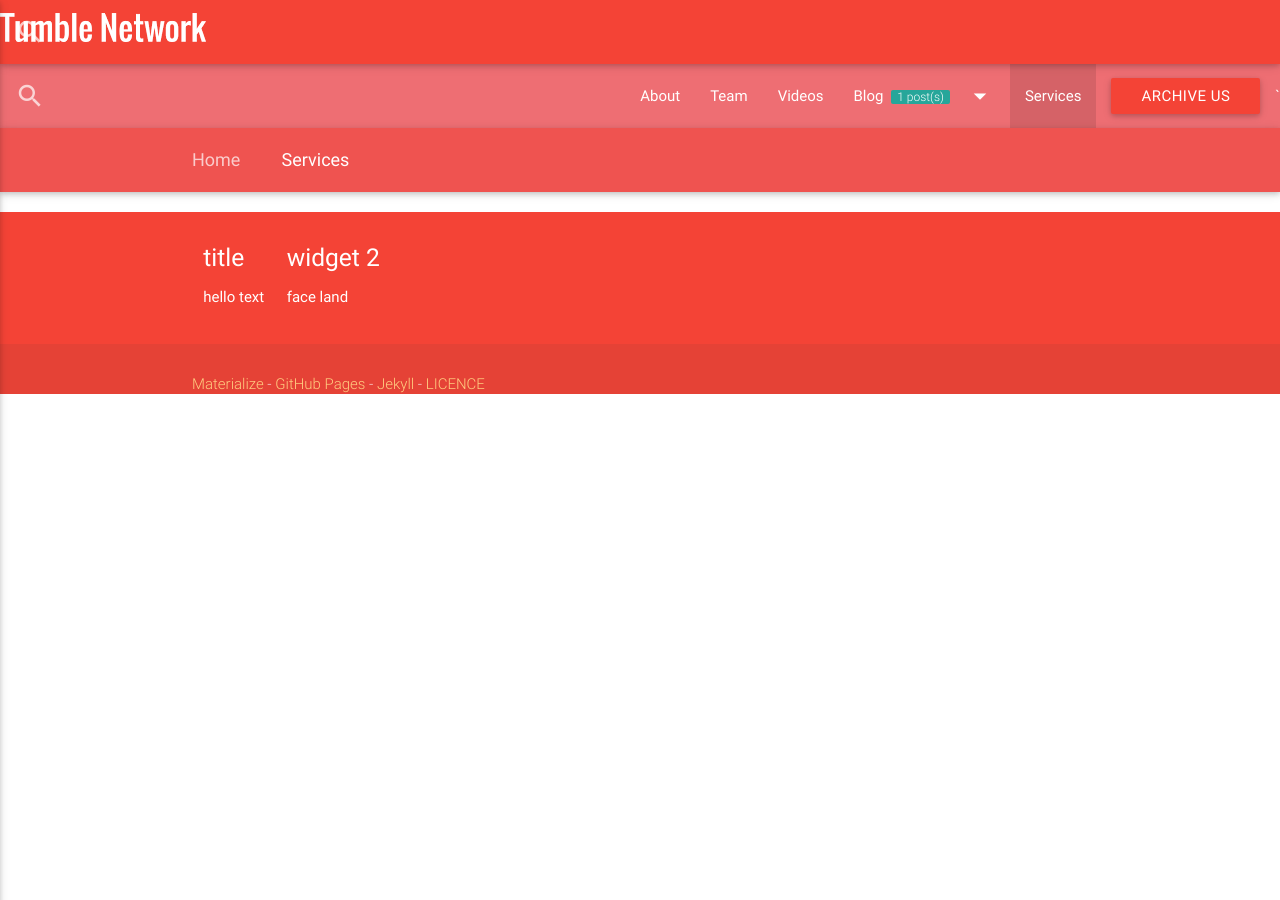
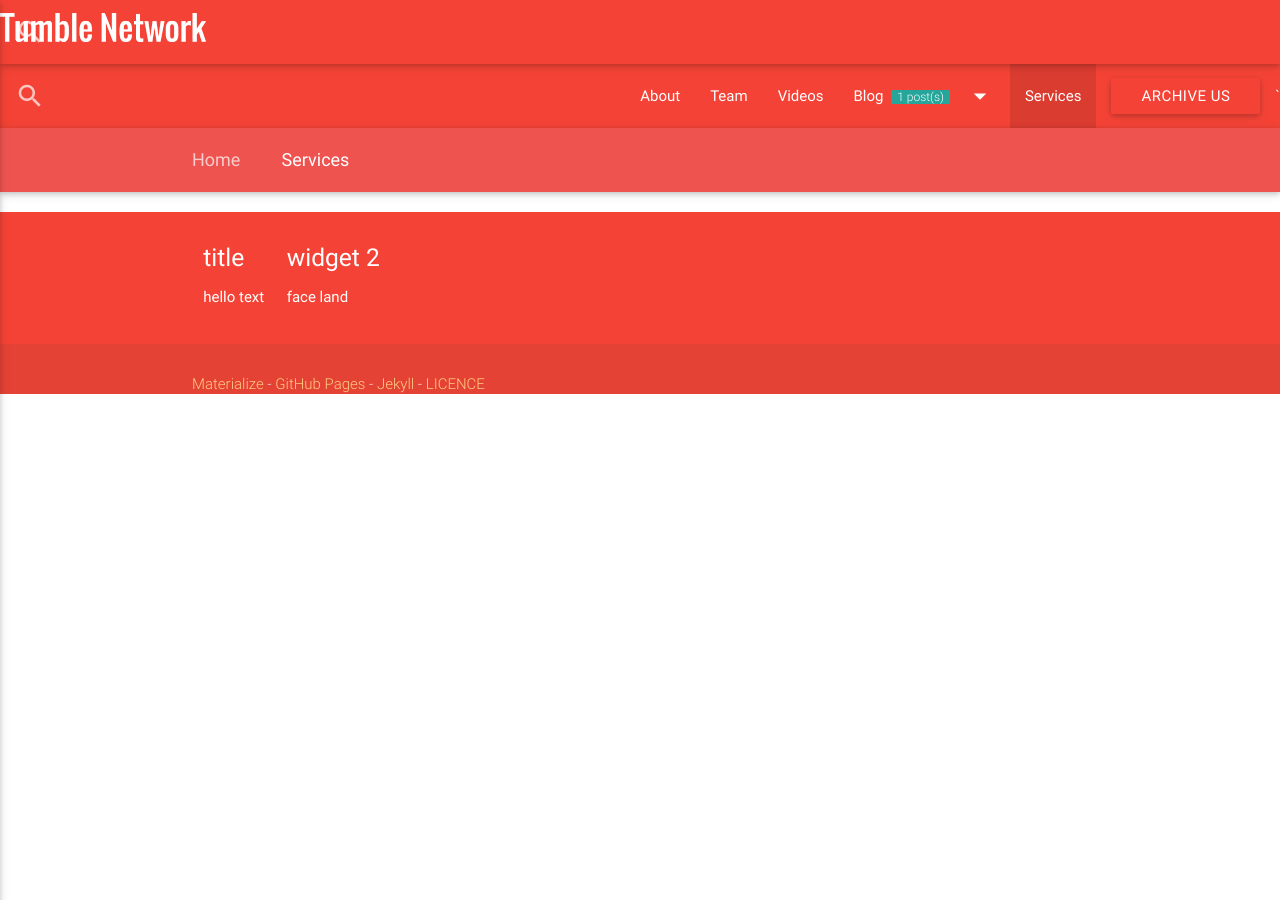
Before and after one commit to tumblenet/www.tumblenet.ga, a Jekyll site: the page built from services.html, in a window 1280 px wide. Built offline with Jekyll 4.4.1, drawn with Linux system fonts in a browser that asks for light colours; nearby versions of some CDN libraries; comment, search, counter and statistics services are not loaded.

Commit message:
Update default.html

```diff
--- a/_layouts/default.html
+++ b/_layouts/default.html
@@ -203,7 +203,7 @@ href="{{ item.href }}"
   </nav>
 
 
-   <nav>
+   <nav class="red"  role="navigation">
     <div class="nav-wrapper">
       <form>
         <div class="input-field">
@@ -220,7 +220,7 @@ href="{{ item.href }}"
 
 
 <footer class="page-footer red">
-  <div class="container row">
+  <div class="container row" >
 
       {% for widget in site.data.footer %}
       <div class="col {{ widget.size | default: "s12 m6 l3"}} white-text">
```
